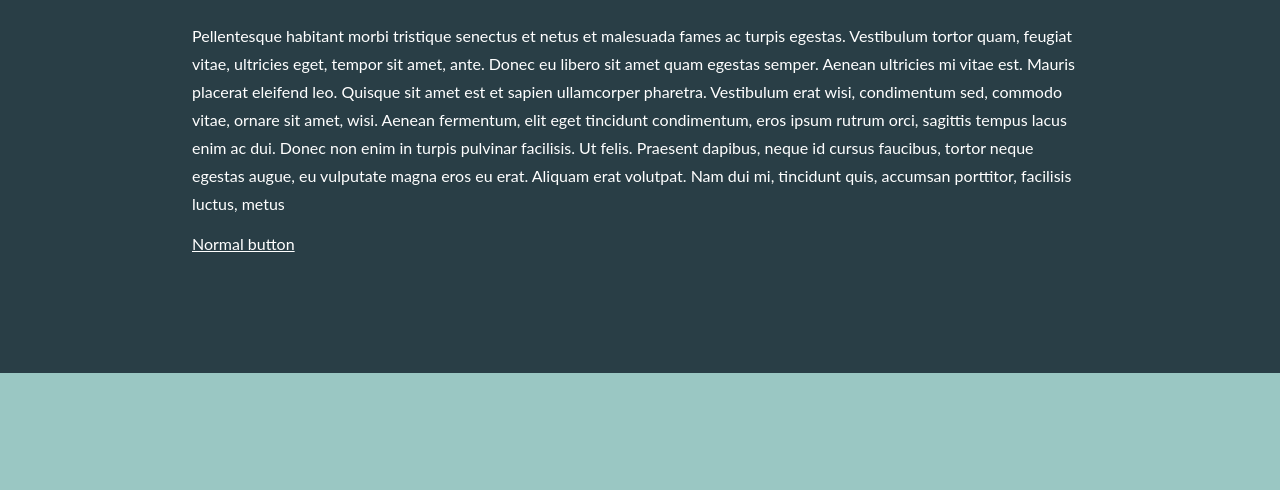
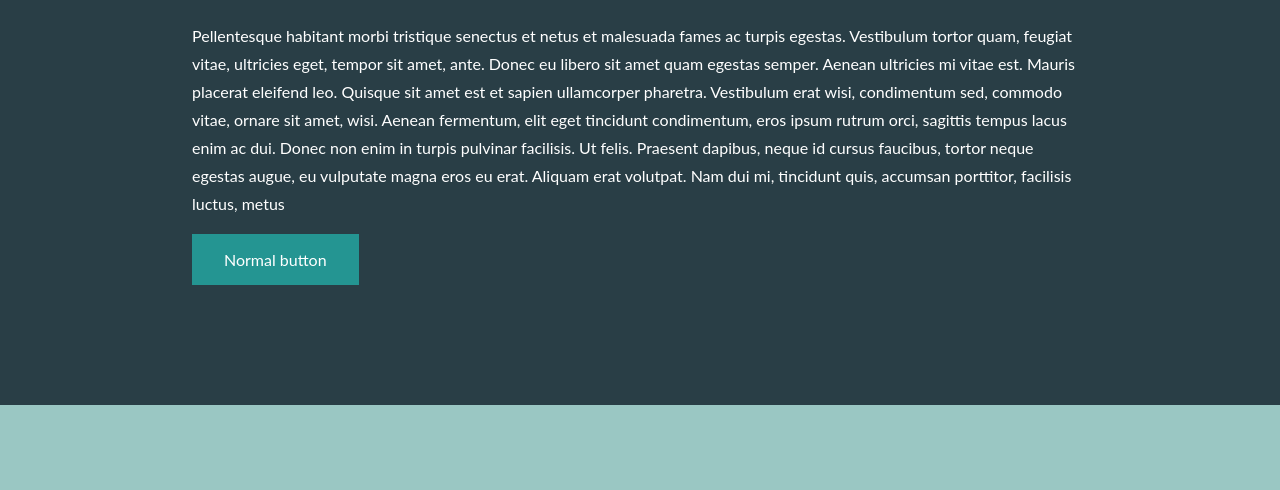
Before and after one commit to NomiDomi/kevinpowell-dry-css, a plain HTML site: page index.html in a window 1280 px wide. Shown: the part 281-771 px from the top of the page. Drawn offline with Linux system fonts and the light colour scheme.

Commit message:
feat: Implemented the normal button

```diff
--- a/css/styles.css
+++ b/css/styles.css
@@ -49,3 +49,14 @@ section {
     background-image: url(../img/mateusz-gzik-ayb-piJZwkE-unsplash.jpg);
     color: white;
 }
+
+.btn-normal {
+    display: inline-block;
+    background: rgb(36, 149, 146);
+    text-decoration: none;
+    padding: 1em 2em;
+}
+
+.btn-normal:hover {
+    background: rgb(36, 128, 125);
+}
```
